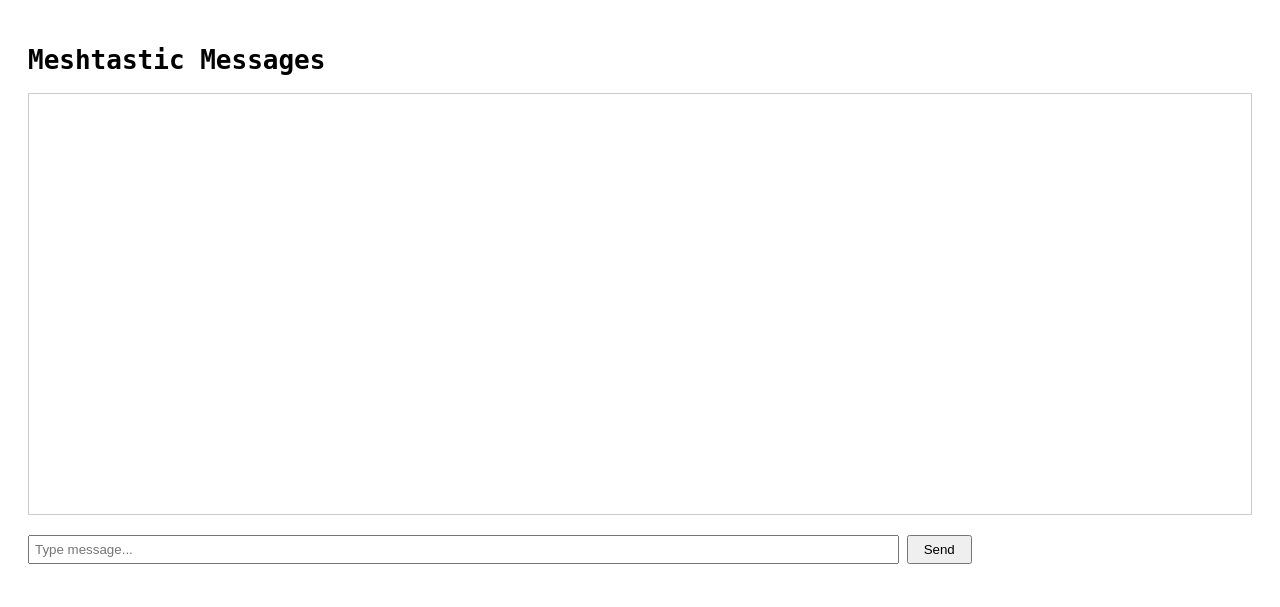
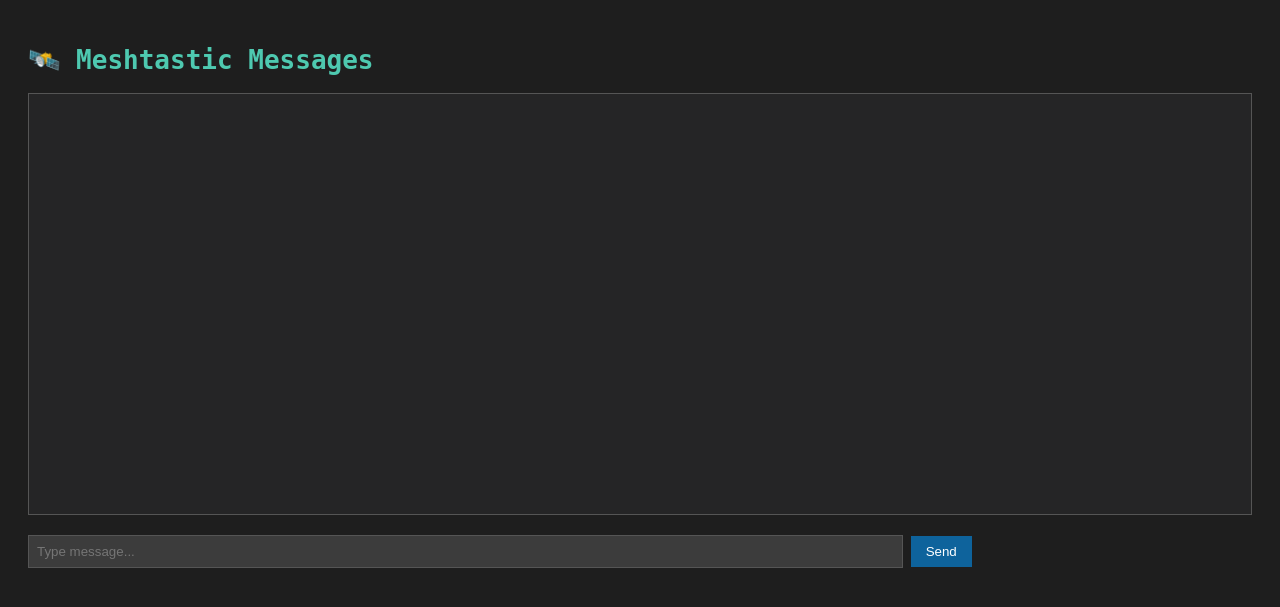
Before and after one commit to sudoroom/meshtastic-web, a Flask app: page / in a window 1280 px wide. Shown: the top 607 px of the page. Run offline with Flask 3, Linux system fonts and the light colour scheme; some libraries are stand-ins or nearby versions.

Commit message:
dark mode

```diff
--- a/app.py
+++ b/app.py
@@ -1,4 +1,3 @@
-# app.py
 from flask import Flask, render_template
 from flask_socketio import SocketIO, emit
 import meshtastic
@@ -29,7 +28,7 @@ def index():
     return render_template('index.html')
 
 @socketio.on('connect')
-def handle_connect(auth=None):  # Add auth parameter
+def handle_connect(auth=None):
     global interface
     if interface is None:
         # Subscribe to message receive events
--- a/templates/index.html
+++ b/templates/index.html
@@ -1,19 +1,51 @@
-<!-- templates/index.html -->
 <!DOCTYPE html>
 <html>
 <head>
     <title>Meshtastic Web Interface</title>
     <script src="https://cdn.socket.io/4.5.4/socket.io.min.js"></script>
     <style>
-        body { font-family: monospace; padding: 20px; }
-        #messages { border: 1px solid #ccc; height: 400px; overflow-y: scroll; padding: 10px; margin-bottom: 20px; }
-        .message { margin: 5px 0; padding: 5px; background: #f0f0f0; }
-        #messageInput { width: 70%; padding: 5px; }
-        button { padding: 5px 15px; }
+        body {
+            font-family: monospace;
+            padding: 20px;
+            background: #1e1e1e;
+            color: #d4d4d4;
+        }
+        h1 { color: #4ec9b0; }
+        #messages {
+            border: 1px solid #555;
+            height: 400px;
+            overflow-y: scroll;
+            padding: 10px;
+            margin-bottom: 20px;
+            background: #252526;
+        }
+        .message {
+            margin: 5px 0;
+            padding: 5px;
+            background: #2d2d30;
+            border-left: 3px solid #4ec9b0;
+        }
+        #messageInput {
+            width: 70%;
+            padding: 8px;
+            background: #3c3c3c;
+            border: 1px solid #555;
+            color: #d4d4d4;
+        }
+        button {
+            padding: 8px 15px;
+            background: #0e639c;
+            color: white;
+            border: none;
+            cursor: pointer;
+        }
+        button:hover {
+            background: #1177bb;
+        }
     </style>
 </head>
 <body>
-    <h1>Meshtastic Messages</h1>
+    <h1>🛰️ Meshtastic Messages</h1>
     <div id="messages"></div>
     <input type="text" id="messageInput" placeholder="Type message...">
     <button onclick="sendMessage()">Send</button>
@@ -21,6 +53,10 @@
     <script>
         const socket = io();
         const messagesDiv = document.getElementById('messages');
+
+        socket.on('connect', () => {
+            console.log('Connected to server');
+        });
 
         socket.on('new_message', (data) => {
             const msgEl = document.createElement('div');
@@ -35,6 +71,15 @@
             const text = input.value.trim();
             if (text) {
                 socket.emit('send_message', { text: text });
+
+                // Show your own message immediately
+                const msgEl = document.createElement('div');
+                msgEl.className = 'message';
+                msgEl.style.borderLeftColor = '#ce9178';
+                msgEl.textContent = `[sent] You: ${text}`;
+                messagesDiv.appendChild(msgEl);
+                messagesDiv.scrollTop = messagesDiv.scrollHeight;
+
                 input.value = '';
             }
         }
```
